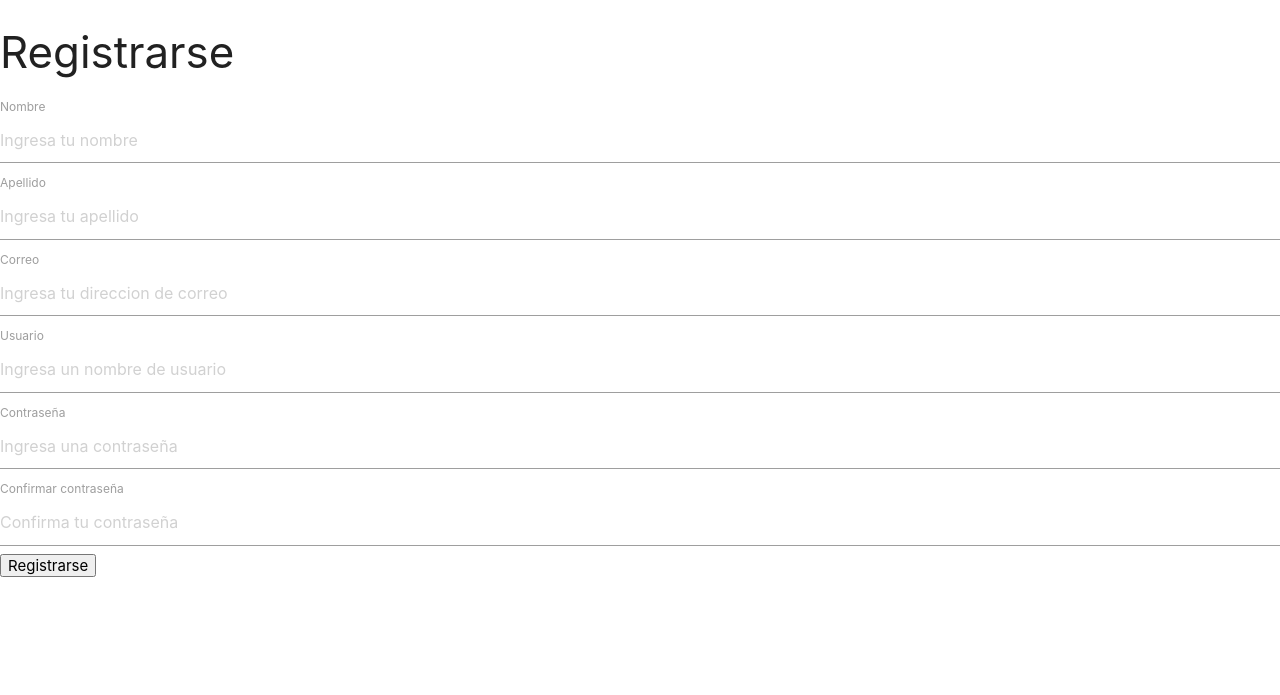
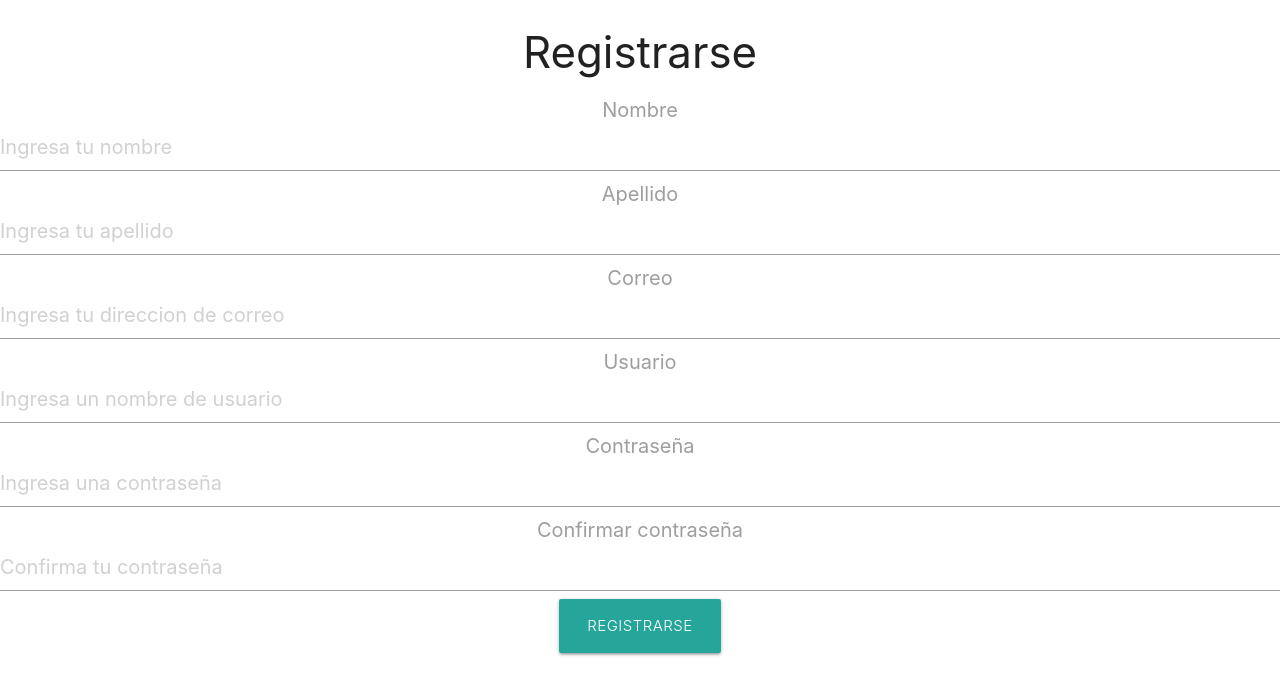
Before and after one commit to joaquingavilan/is2grupo7, a Django app: page /registro in a window 1280 px wide. Shown: the top 695 px of the page. Run offline with Django 4.2, Linux system fonts and the light colour scheme.

Commit message:
Modificacion de botones y estetica en los templates html

```diff
--- a/ings2/templates/login/ingreso.html
+++ b/ings2/templates/login/ingreso.html
@@ -31,12 +31,12 @@
     });
     </script>
     {% endblock javascript %}
-    <form action="/ingreso" method="post">
+    <form align="center" action="/ingreso" method="post">
         {% csrf_token %}
-        <label for="">Usuario</label>
+        <label for="" style="font-size:20px">Usuario</label>
         <input type="text" id="usuario" name="usuario" placeholder="Ingresa tu nombre de usuario" required>
         <br>
-        <label for="">Contraseña</label>
+        <label for="" style="font-size:20px">Contraseña</label>
         <input type="password" id="contrasena" name="contrasena" placeholder="Ingresa tu contraseña" required>
         <br>
         <button type="submit" class="waves-effect waves light btn-large">Ingresar</button>
--- a/ings2/templates/login/registro.html
+++ b/ings2/templates/login/registro.html
@@ -31,29 +31,28 @@
     });
     </script>
     {% endblock javascript %}
-    <h3>Registrarse</h3>
-    <form action="/registro" method="post">
+    <h3 align="center">Registrarse</h3>
+    <form action="/registro" align="center" method="post">
         {% csrf_token %}
-        <label for="">Nombre</label>
-        <input type="text" id="nombre" name="nombre" placeholder="Ingresa tu nombre" required>
+        <label for="" style="font-size:20px">Nombre</label>
+        <input type="text" style="font-size:20px" id="nombre" name="nombre" placeholder="Ingresa tu nombre" required>
         <br>
-        <label for="">Apellido</label>
-        <input type="text" id="apellido" name="apellido" placeholder="Ingresa tu apellido" required>
+        <label for="" style="font-size:20px">Apellido</label>
+        <input type="text" style="font-size:20px" id="apellido" name="apellido" placeholder="Ingresa tu apellido" required>
         <br>
-        <label for="">Correo</label>
-        <input type="email" id="correo" name="correo" placeholder="Ingresa tu direccion de correo" required>
+        <label for="" style="font-size:20px">Correo</label>
+        <input type="email" style="font-size:20px" id="correo" name="correo" placeholder="Ingresa tu direccion de correo" required>
         <br>
-        <label for="">Usuario</label>
-        <input type="text" id="usuario" name="usuario" placeholder="Ingresa un nombre de usuario" required>
+        <label for="" style="font-size:20px">Usuario</label>
+        <input type="text" style="font-size:20px" id="usuario" name="usuario" placeholder="Ingresa un nombre de usuario" required>
         <br>
-        <label for="">Contraseña</label>
-        <input type="password" id="contrasena" name="contrasena" placeholder="Ingresa una contraseña" required>
+        <label for="" style="font-size:20px">Contraseña</label>
+        <input type="password" style="font-size:20px" id="contrasena" name="contrasena" placeholder="Ingresa una contraseña" required>
         <br>
-        <label for="">Confirmar contraseña</label>
-        <input type="password" id="contrasena2" name="contrasena2" placeholder="Confirma tu contraseña" required>
+        <label for="" style="font-size:20px">Confirmar contraseña</label>
+        <input type="password" style="font-size:20px" id="contrasena2" name="contrasena2" placeholder="Confirma tu contraseña" required>
         <br>
-        <button type="submit">Registrarse</button>
-
+        <button type="submit"  class="waves-effect waves light btn-large">Registrarse</button>
     </form>
 </body>
 </html>
```
Also changed, not shown: ings2/templates/login/index.html (+12 -5 lines), ings2/db.sqlite3.
